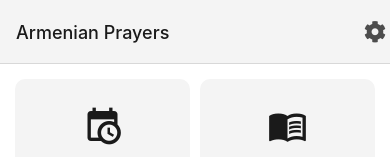
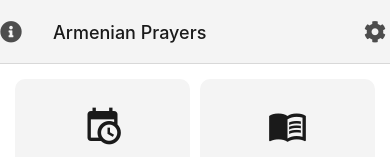
Before and after one commit to PerlBug/prayer-app, a React Native app: screen / in a window 390 px wide. Shown: the top 157 px of the page. Built offline with nearby package versions, Linux system fonts and the light colour scheme.

Commit message:
feat: added info screen

```diff
--- a/Main.js
+++ b/Main.js
@@ -11,11 +11,21 @@ import useTheme from "./useTheme";
 import { useSettings } from "./SettingsProvider";
 import { categories } from "./categories";
 import PrayerList from "./screens/PrayerList";
+import Info from "./screens/Info";
 const Stack = createNativeStackNavigator();
 
 export default function Main() {
   const { secondaryBg, primaryText, secondaryText } = useTheme();
   const { toggleTheme, theme, language } = useSettings();
+  const renderInfoIcon = (navigation, infoData) => (
+    <FontAwesome5
+      name="info-circle"
+      size={22}
+      color={secondaryText}
+      style={{ marginRight: 15 }}
+      onPress={() => navigation.navigate("Info", { infoData })}
+    />
+  );
 
   return (
     <>
@@ -42,6 +52,11 @@ export default function Main() {
                     color={secondaryText}
                     onPress={() => navigation.navigate("Settings")}
                   />
+                </View>
+              ),
+              headerLeft: () => (
+                <View>
+                  {renderInfoIcon(navigation, "General app information here.")}
                 </View>
               ),
               /* headerRight: () => (
@@ -85,6 +100,7 @@ export default function Main() {
               ),
             })}
           />
+          <Stack.Screen name="Info" component={Info} />
           <Stack.Screen name="Settings" component={Settings} />
         </Stack.Navigator>
       </NavigationContainer>
--- /dev/null
+++ b/screens/Info.js
@@ -0,0 +1,28 @@
+import React from "react";
+import { View, Text, ScrollView, StyleSheet } from "react-native";
+import useTheme from "../useTheme";
+import { useSettings } from "../SettingsProvider";
+
+export default function Info({ route }) {
+  const { infoData } = route.params;
+  const { primaryBg, primaryText } = useTheme();
+  const { fontSize } = useSettings();
+
+  return (
+    <ScrollView style={[styles.container, { backgroundColor: primaryBg }]}>
+      <Text style={[styles.text, { color: primaryText, fontSize }]}>
+        {infoData}
+      </Text>
+    </ScrollView>
+  );
+}
+
+const styles = StyleSheet.create({
+  container: {
+    flex: 1,
+    padding: 16,
+  },
+  text: {
+    lineHeight: 24,
+  },
+});
```
